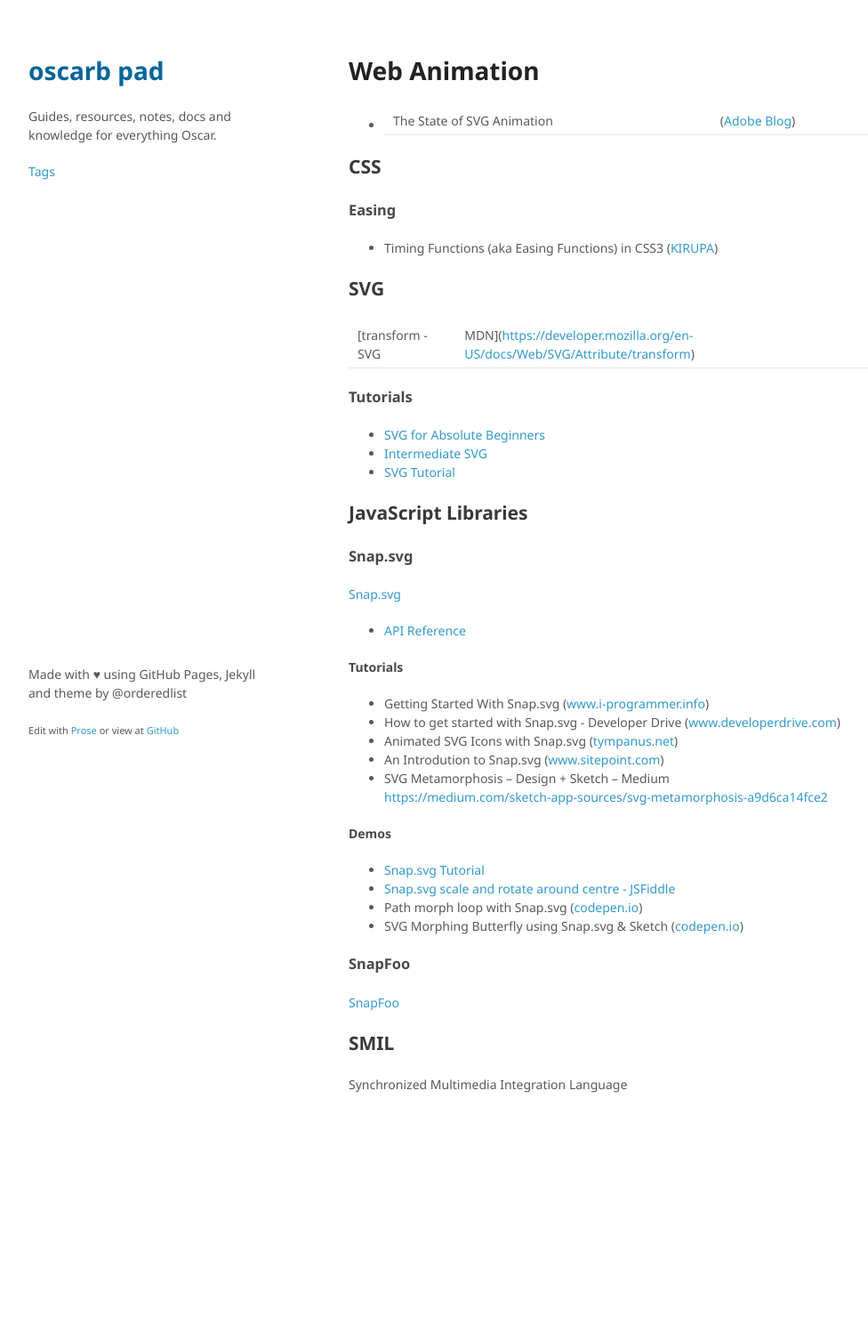
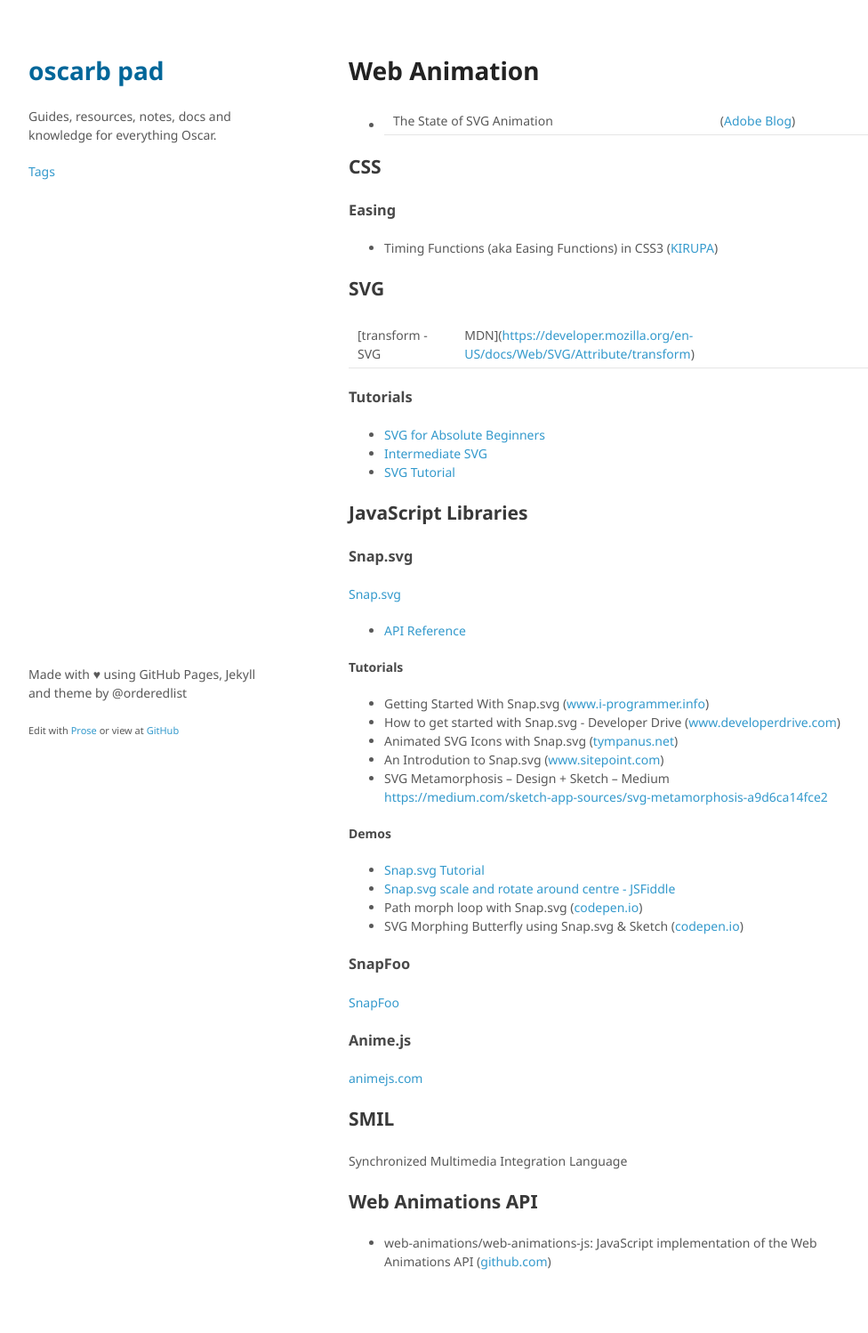
Before and after one commit to oscarb/pad, a Jekyll site: the page built from _docs/web-animation.md, in a window 1280 px wide. Shown: the whole page at 89% size, without its empty margins (128-1104 px from the left). Built offline with Jekyll 4.4.1, drawn with Linux system fonts in a browser that asks for light colours; some web fonts are replaced; before the commit the page ends 1299 px from its top, so only the background shows below that.

Commit message:
Update web-animation.md

```diff
--- a/_docs/web-animation.md
+++ b/_docs/web-animation.md
@@ -55,7 +55,16 @@ https://medium.com/sketch-app-sources/svg-metamorphosis-a9d6ca14fce2
 
 [SnapFoo](http://yuschick.github.io/SnapFoo/)
 
+### Anime.js
+
+[animejs.com](http://animejs.com/)
+
+
 
 ## SMIL
 
 Synchronized Multimedia Integration Language
+
+## Web Animations API
+
+* web-animations/web-animations-js: JavaScript implementation of the Web Animations API ([github.com](https://github.com/web-animations/web-animations-js))
```
